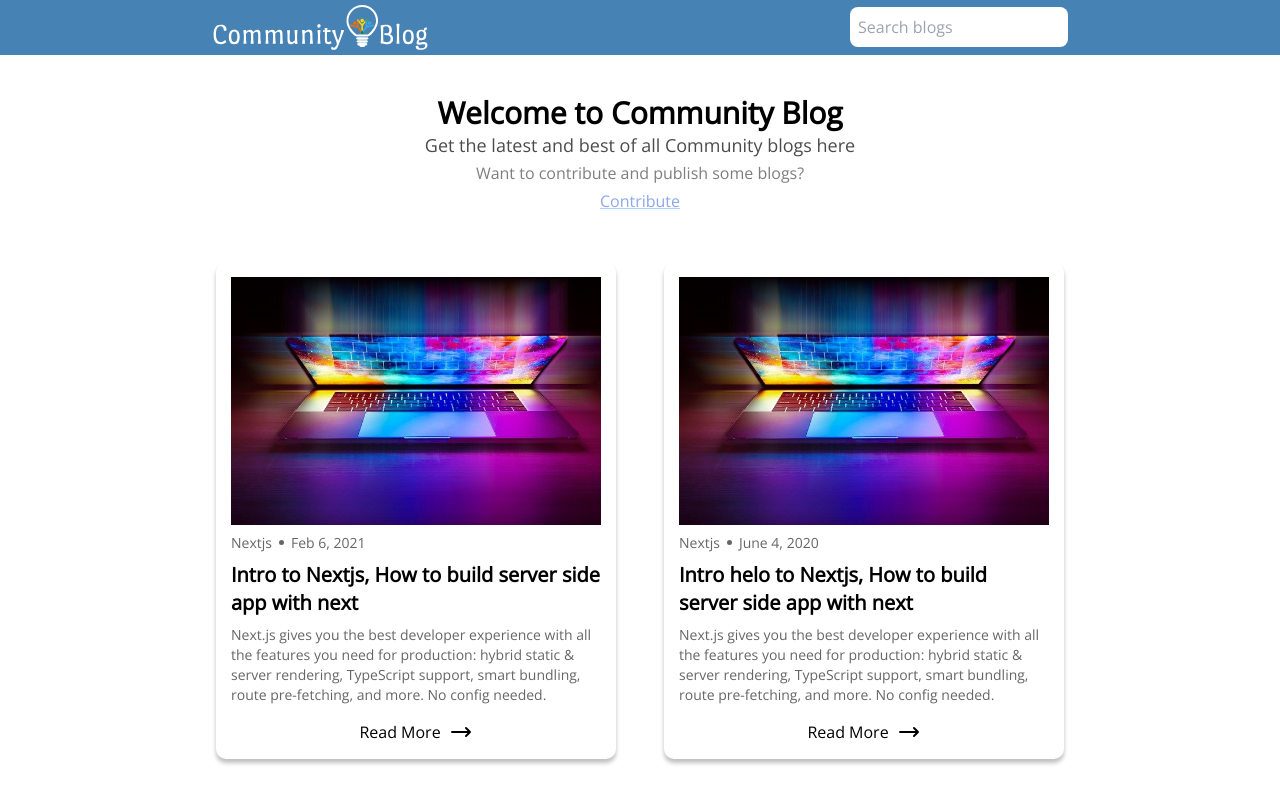
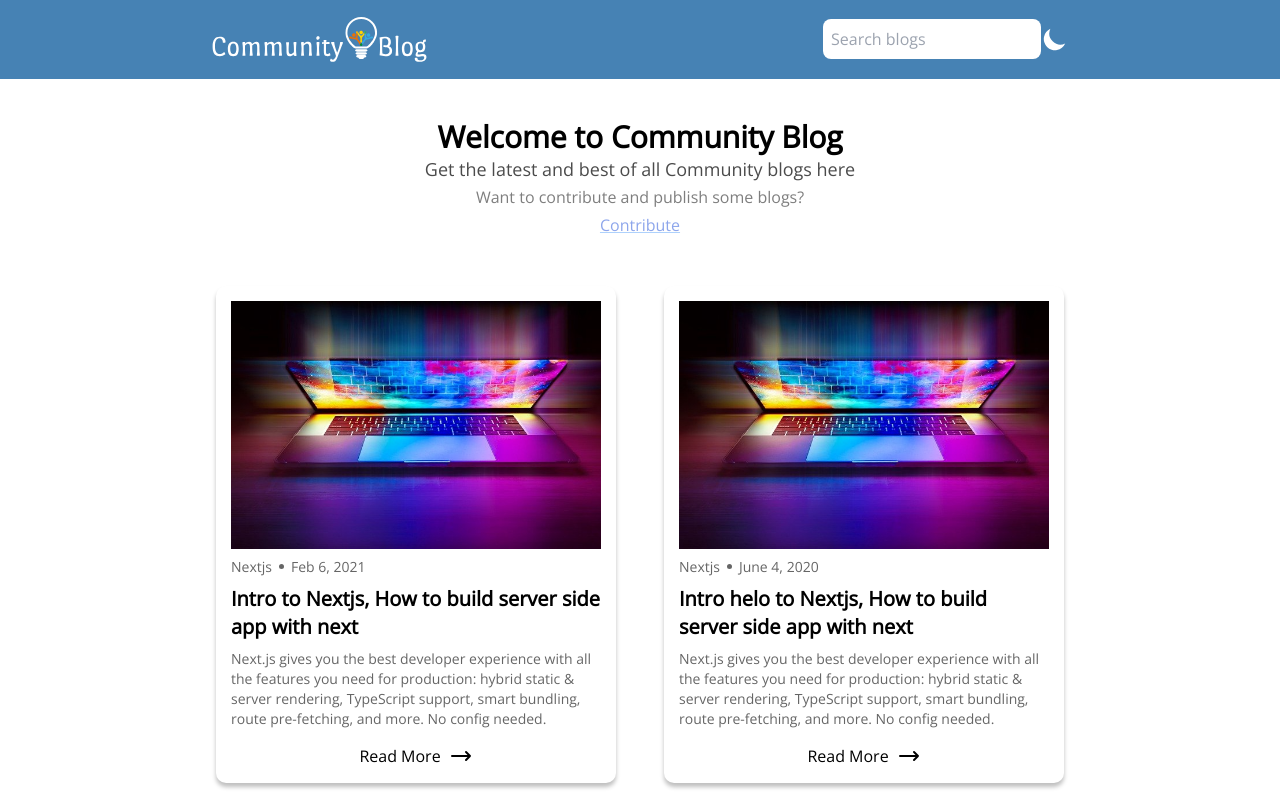
Before and after one commit to ghulamyazdani/CommunityVerse, a Next.js app: page / in a window 1280 px wide. Shown: the top 800 px of the page. Built offline with nearby package versions, Linux system fonts and the light colour scheme; a web font is replaced by a local one.

Commit message:
darkmode added

```diff
--- a/components/Header.tsx
+++ b/components/Header.tsx
@@ -2,18 +2,47 @@
 /* eslint-disable @next/next/no-img-element */
 import Link from "next/link";
 import { useState, useEffect } from "react";
+import { useTheme } from "next-themes";
+import { MoonIcon, SunIcon } from "@heroicons/react/solid";
 export default function Header({ posts }: any) {
   const [value, setValue] = useState("something");
+  const [mounted, setMounted] = useState(false);
 
+  useEffect(() => {
+    setMounted(true);
+  }, []);
+
+  const { systemTheme, theme, setTheme } = useTheme();
+  const renderThemeChanger = () => {
+    if (!mounted) return null;
+    const currentTheme = theme === "system" ? systemTheme : theme;
+    if (currentTheme === "dark") {
+      return (
+        <SunIcon
+          className="w-7 h-7"
+          role="button"
+          onClick={() => setTheme("light")}
+        />
+      );
+    } else {
+      return (
+        <MoonIcon
+          className="w-7 h-7"
+          role="button"
+          onClick={() => setTheme("dark")}
+        />
+      );
+    }
+  };
   return (
     <header>
-      <div className="flex flex-auto justify-around items-center">
+      <div className="flex flex-auto m-3 justify-around items-center">
         <Link href="/" passHref>
           <h2 className="cursor-pointer font-Port flex flex-row  text-3xl">
             <img className="w-56" src="/images/logo.svg"></img>
           </h2>
         </Link>
-        <div className="search">
+        <div className="search flex flex-row justify-between items-center">
           <form action="">
             <input
               type="text"
@@ -51,6 +80,7 @@ export default function Header({ posts }: any) {
               })}
             </div>
           </form>
+          {renderThemeChanger()}
         </div>
       </div>
     </header>
--- a/components/Post.tsx
+++ b/components/Post.tsx
@@ -7,7 +7,7 @@ import Link from "next/link";
 export default function Post({ post }: postprop) {
   return (
     <Link href={`/blog/${post.slug}`}>
-      <div className="card  flex flex-col align-middle cursor-pointer hover:drop-shadow-3xl  ">
+      <div className="card dark: flex flex-col align-middle cursor-pointer hover:drop-shadow-3xl  ">
         <div>
           <img
             src={post.frontmatter.cover_image}
@@ -15,14 +15,16 @@ export default function Post({ post }: postprop) {
           />
         </div>
         <div className="date-align text-center">
-          <div className="post-date flex flex-row text-sm opacity-60">
+          <div className="post-date dark:text-black flex flex-row text-sm opacity-60">
             <div>{post.frontmatter.tag}</div>
             <div className=" point width-sm bg-black height-sm"></div>
             <div>{post.frontmatter.date}</div>
           </div>
         </div>
-        <h3 className="font-semibold text-xl mt-2">{post.frontmatter.title}</h3>
-        <p className="text-sm align-middle opacity-60 mt-2">
+        <h3 className="font-semibold dark:text-black text-xl mt-2">
+          {post.frontmatter.title}
+        </h3>
+        <p className="text-sm dark:text-black align-middle opacity-60 mt-2">
           {post.frontmatter.excerpt}
         </p>
         <div className="read-align">
--- a/package.json
+++ b/package.json
@@ -10,9 +10,11 @@
     "prettier-fix": "prettier --write ."
   },
   "dependencies": {
+    "@heroicons/react": "^1.0.5",
     "gray-matter": "^4.0.3",
     "marked": "^4.0.0",
     "next": "12.0.8",
+    "next-themes": "^0.0.15",
     "node-sass": "^6.0.1",
     "react": "17.0.2",
     "react-dom": "17.0.2",
--- a/pages/_app.tsx
+++ b/pages/_app.tsx
@@ -2,14 +2,17 @@ import "../styles/globals.scss";
 import "../styles/Home.module.scss";
 import "../styles/blogpage.scss";
 import type { AppProps } from "next/app";
+import { ThemeProvider } from "next-themes";
 import Footer from "../components/Footer";
 import "../styles/footer.scss";
 
 function MyApp({ Component, pageProps }: AppProps) {
   return (
     <>
-      <Component {...pageProps} />
-      <Footer />
+      <ThemeProvider enableSystem={true} attribute="class">
+        <Component {...pageProps} />
+        <Footer />
+      </ThemeProvider>
     </>
   );
 }
--- a/tailwind.config.js
+++ b/tailwind.config.js
@@ -3,6 +3,7 @@ module.exports = {
     "./pages/**/*.{js,ts,jsx,tsx}",
     "./components/**/*.{js,ts,jsx,tsx}",
   ],
+  darkmode: "class",
   theme: {
     extend: {
       fontFamily: {
```
Also changed, not shown: 1 other file (tests, documents, lock files or other folders).
